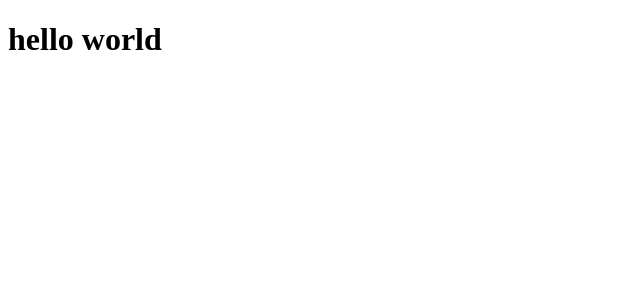
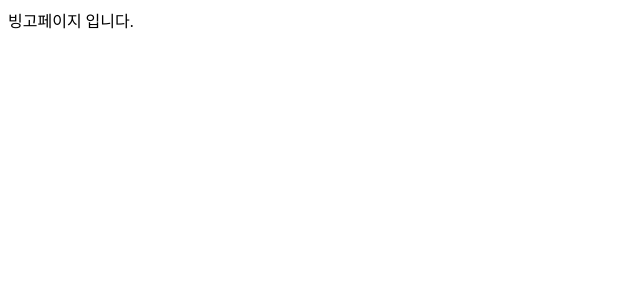
Before and after one commit to CBNU-MAPS/coin-client, a React (Vite) app: page /bingo/1 in a window 1280 px wide. Shown: the top 300 px of the page, without its empty margins (0-640 px from the left). Built offline with nearby package versions, Linux system fonts and the light colour scheme.

Commit message:
feat: 라우터 기본 설정
Co-authored-by: KangJiUng <woong236406@gmail.com>

```diff
--- a/package.json
+++ b/package.json
@@ -11,7 +11,8 @@
   },
   "dependencies": {
     "react": "^18.2.0",
-    "react-dom": "^18.2.0"
+    "react-dom": "^18.2.0",
+    "react-router-dom": "^6.21.2"
   },
   "devDependencies": {
     "@types/react": "^18.2.43",
--- a/src/App.jsx
+++ b/src/App.jsx
@@ -1,9 +1,16 @@
 import React from 'react';
+import { Routes, Route } from 'react-router-dom';
+
+import Home from './pages/Home';
+import Bingo from './pages/Bingo';
 
 function App() {
   return (
     <div>
-      <h1>hello world</h1>
+      <Routes>
+        <Route path="/" element={<Home />} />
+        <Route path="/bingo/:codeId" element={<Bingo />} />
+      </Routes>
     </div>
   );
 }
--- a/src/main.jsx
+++ b/src/main.jsx
@@ -1,9 +1,13 @@
 import React from 'react';
 import ReactDOM from 'react-dom/client';
+import { BrowserRouter as Router } from 'react-router-dom';
+
 import App from './App';
 
 ReactDOM.createRoot(document.getElementById('root')).render(
   <React.StrictMode>
-    <App />
+    <Router>
+      <App />
+    </Router>
   </React.StrictMode>,
 );
--- /dev/null
+++ b/src/pages/Bingo.jsx
@@ -0,0 +1,7 @@
+import React from 'react';
+
+function Bingo() {
+  return <div>빙고페이지 입니다.</div>;
+}
+
+export default Bingo;
--- /dev/null
+++ b/src/pages/Home.jsx
@@ -0,0 +1,7 @@
+import React from 'react';
+
+function Home() {
+  return <div>홈페이지 입니다.</div>;
+}
+
+export default Home;
```
Also changed, not shown: 1 other file (tests, documents, lock files or other folders).
